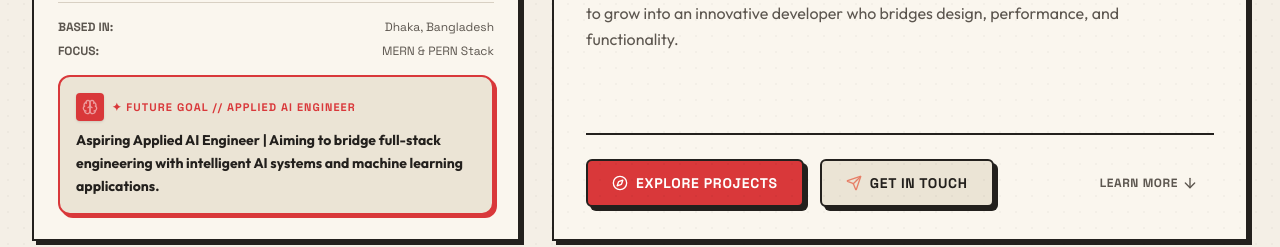
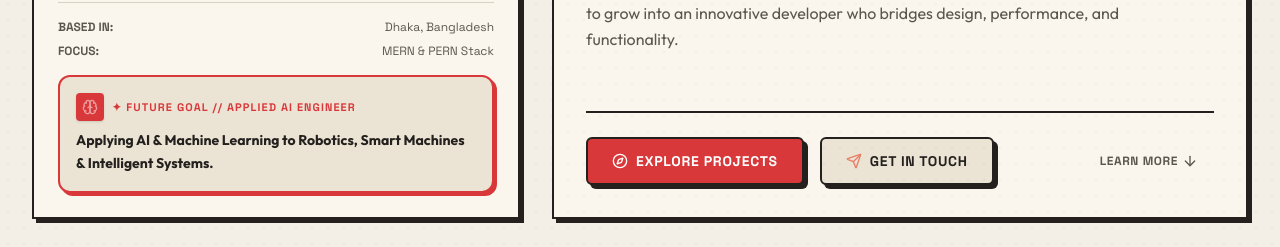
Before and after one commit to NH-Bappy/portfolio, a React (Vite) app: page / in a window 1280 px wide. Shown: the part 1140-1387 px from the top of the page. Built offline with nearby package versions, Linux system fonts and the light colour scheme; the HTML template or start-up script is replaced by a standard one.

Commit message:
feat(ui): update Future Goal to focus on Applied AI in Robotics and Smart Machines

```diff
--- a/src/components/Hero.jsx
+++ b/src/components/Hero.jsx
@@ -150,7 +150,7 @@ export default function Hero() {
                   </span>
                 </div>
                 <p className="font-body text-xs sm:text-sm text-[var(--color-text-main)] font-bold leading-relaxed">
-                  Aspiring Applied AI Engineer | Aiming to bridge full-stack engineering with intelligent AI systems and machine learning applications.
+                  {personalInfo.futureGoal}
                 </p>
               </div>
             </div>
--- a/src/data/portfolioData.js
+++ b/src/data/portfolioData.js
@@ -12,7 +12,7 @@ export const personalInfo = {
   github: "github.com/angele-snez",
   twitter: "x.com/angele_artcode",
   resumeUrl: "/resume.pdf",
-  futureGoal: "Aspiring Applied AI Engineer | Aiming to bridge full-stack engineering with intelligent AI systems and machine learning applications.",
+  futureGoal: "Applying AI & Machine Learning to Robotics, Smart Machines & Intelligent Systems.",
   bioShort: "I am a 24-year-old creative Full-Stack Developer currently pursuing a 4-year Diploma in Computer Science and Technology. Alongside my academic journey, I have completed a 2-year professional course in full-stack development and continuously strengthen my skills through self-learning and hands-on projects.",
 
   bioLong: "I specialize in building modern, scalable, and high-performance web applications using technologies like MERN and PERN stacks. My work often combines creativity with technical precision—transforming bold visual ideas into clean, interactive, and lightning-fast user experiences.",
```
